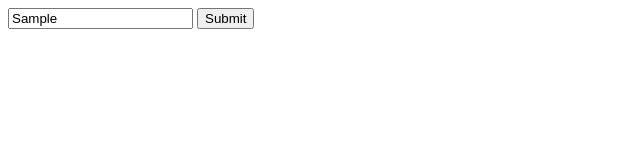
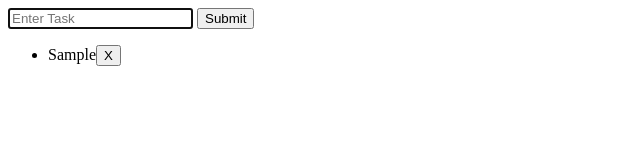
Before and after one commit to JonGudenzi/To-Do-list-2025---2nd-pass, a plain HTML site: page index.html in a window 1280 px wide. Both pictures are taken after typing "Sample" into the empty fields and a click on the button "Submit". Shown: the whole page, without its empty margins (0-640 px from the left). Drawn offline with Linux system fonts and the light colour scheme.

Commit message:
input and button are now wraped in a form so user can now press enter to submit new task

```diff
--- a/index.html
+++ b/index.html
@@ -1,14 +1,18 @@
 <!DOCTYPE html>
 <html lang="en">
+
 <head>
     <meta charset="UTF-8">
     <meta name="viewport" content="width=device-width, initial-scale=1.0">
     <title>Document</title>
 </head>
+<form id="taskForm">
     <input placeholder="Enter Task" id="taskInput">
     <button id="addBtn">Submit</button>
-    <p id="errorMsg"></p>
-    <ul id="taskList"></ul>
-    <script src="script.js"></script>
+</form>
+<p id="errorMsg"></p>
+<ul id="taskList"></ul>
+<script src="script.js"></script>
 </body>
+
 </html>
--- a/script.js
+++ b/script.js
@@ -1,11 +1,11 @@
 const taskInput = document.getElementById("taskInput");
-const addBtn = document.getElementById("addBtn");
 const errorMsg = document.getElementById("errorMsg");
 const taskList = document.getElementById("taskList");
+const taskForm = document.getElementById("taskForm");
 
 let tasks = [];
 
-addBtn.addEventListener("click", handleAddClick);
+taskForm.addEventListener("submit", handleAddClick);
 
 function addTask(text) {
   const task = {
@@ -57,10 +57,15 @@ function deleteTask(index) {
   saveTasks();
 }
 
-function handleAddClick() {
+function handleAddClick(event) {
+    event.preventDefault();
   const text = taskInput.value.trim();
   if (text === "") {
     errorMsg.textContent = "Please enter a task";
     return;
   }
+  addTask(text);
+  taskInput.value = "";
+  errorMsg.textContent = "";
+  taskInput.focus();
 }
```
